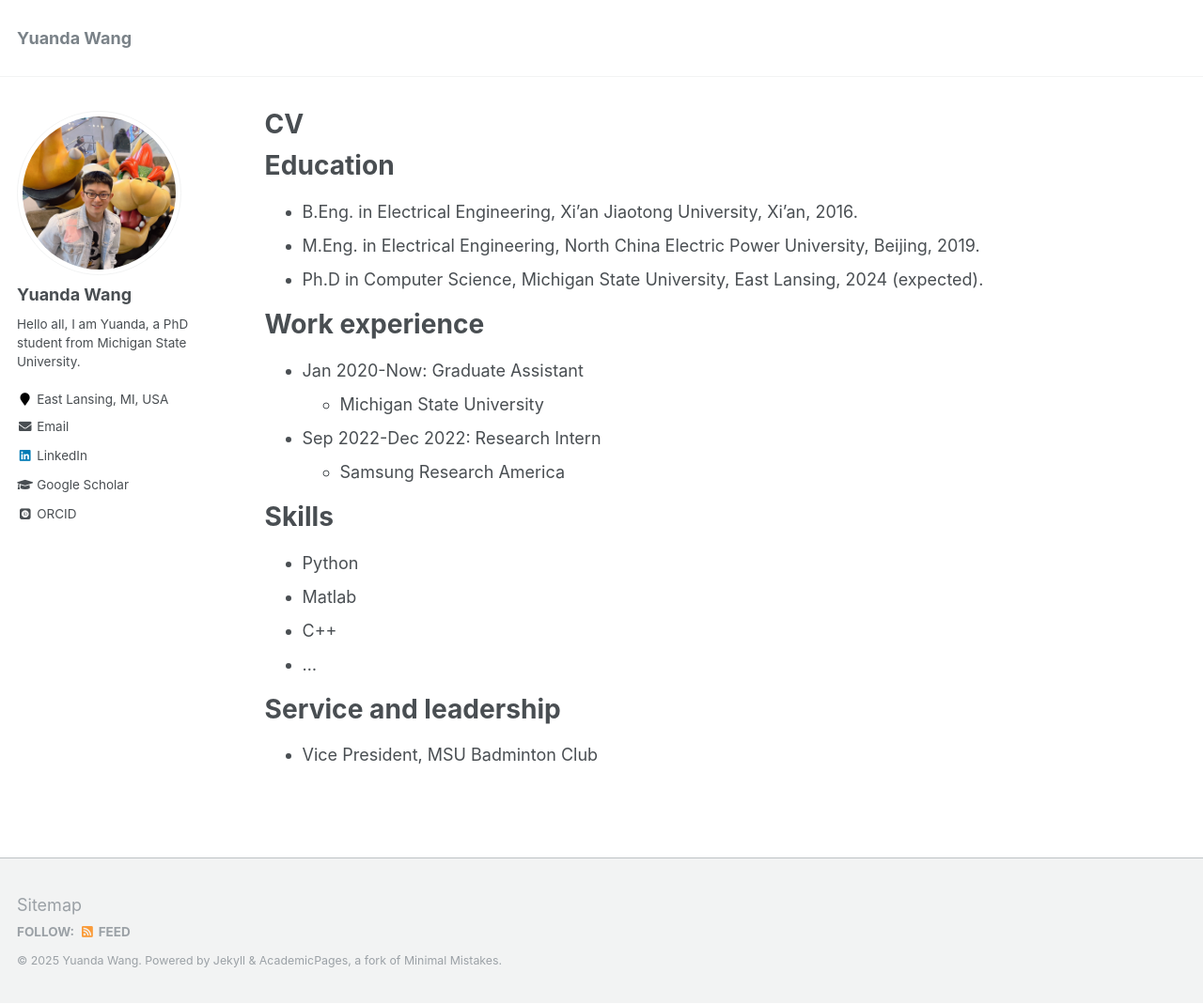
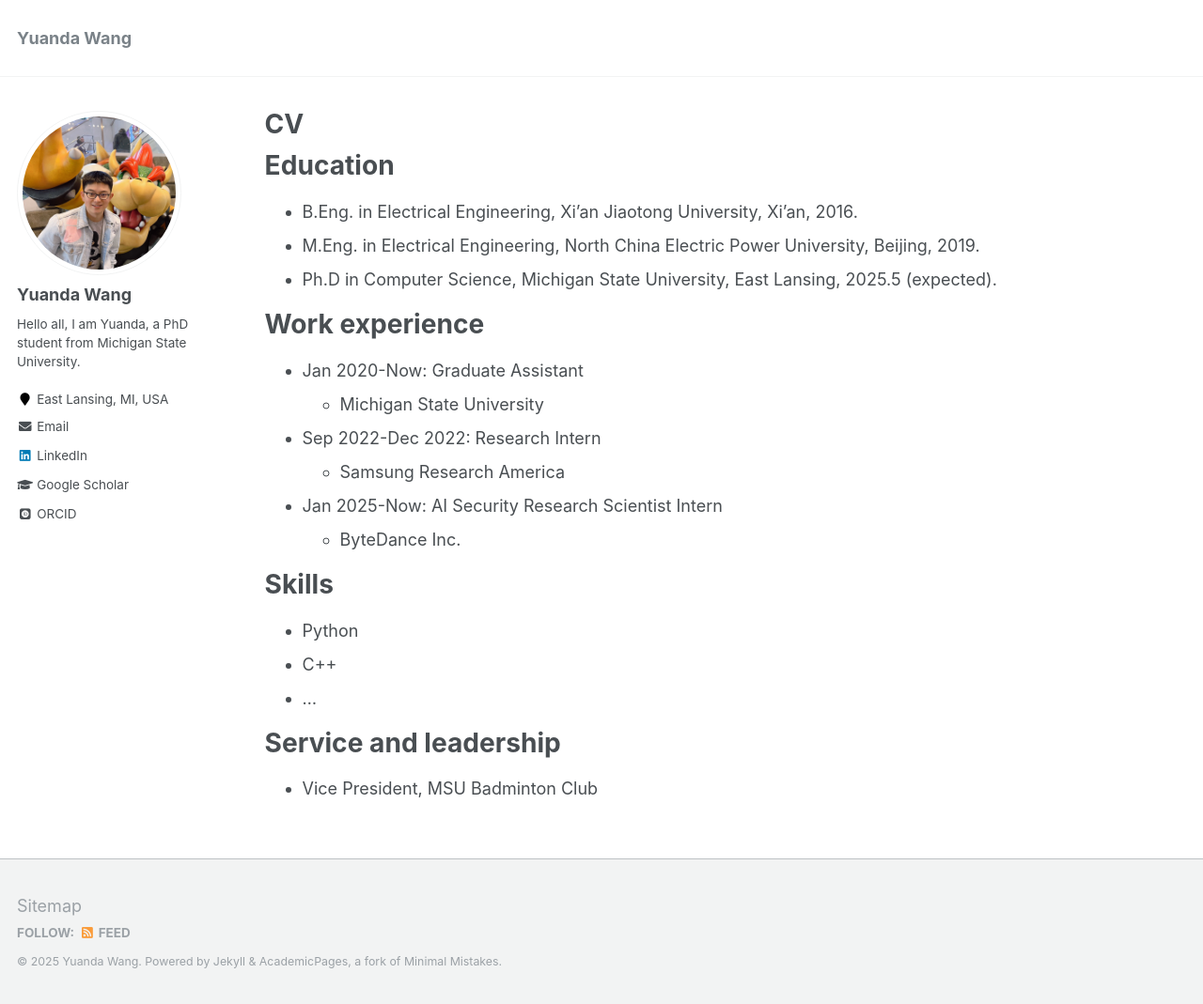
Before and after one commit to yuandaw/yuandaw.github.io, a Jekyll site: the page built from _pages/cv.md, in a window 1280 px wide and 1069 px high. Shown: the whole window at 94% size. Built offline with Jekyll 4.4.1, drawn with Linux system fonts in a browser that asks for light colours; some web fonts are replaced.

```diff
--- a/_pages/cv.md
+++ b/_pages/cv.md
@@ -13,7 +13,7 @@ Education
 ======
 * B.Eng. in Electrical Engineering, Xi'an Jiaotong University, Xi'an, 2016.
 * M.Eng. in Electrical Engineering, North China Electric Power University, Beijing, 2019.
-* Ph.D in Computer Science, Michigan State University, East Lansing, 2024 (expected).
+* Ph.D in Computer Science, Michigan State University, East Lansing, 2025.5 (expected).
 
 Work experience
 ======
@@ -21,11 +21,12 @@ Work experience
   * Michigan State University
 * Sep 2022-Dec 2022: Research Intern
   * Samsung Research America
+* Jan 2025-Now: AI Security Research Scientist Intern
+  * ByteDance Inc.
 
 Skills
 ======
 * Python
-* Matlab
 * C++
 * ...
 
```
Also changed, not shown: _pages/about.md (+8 -4 lines).
